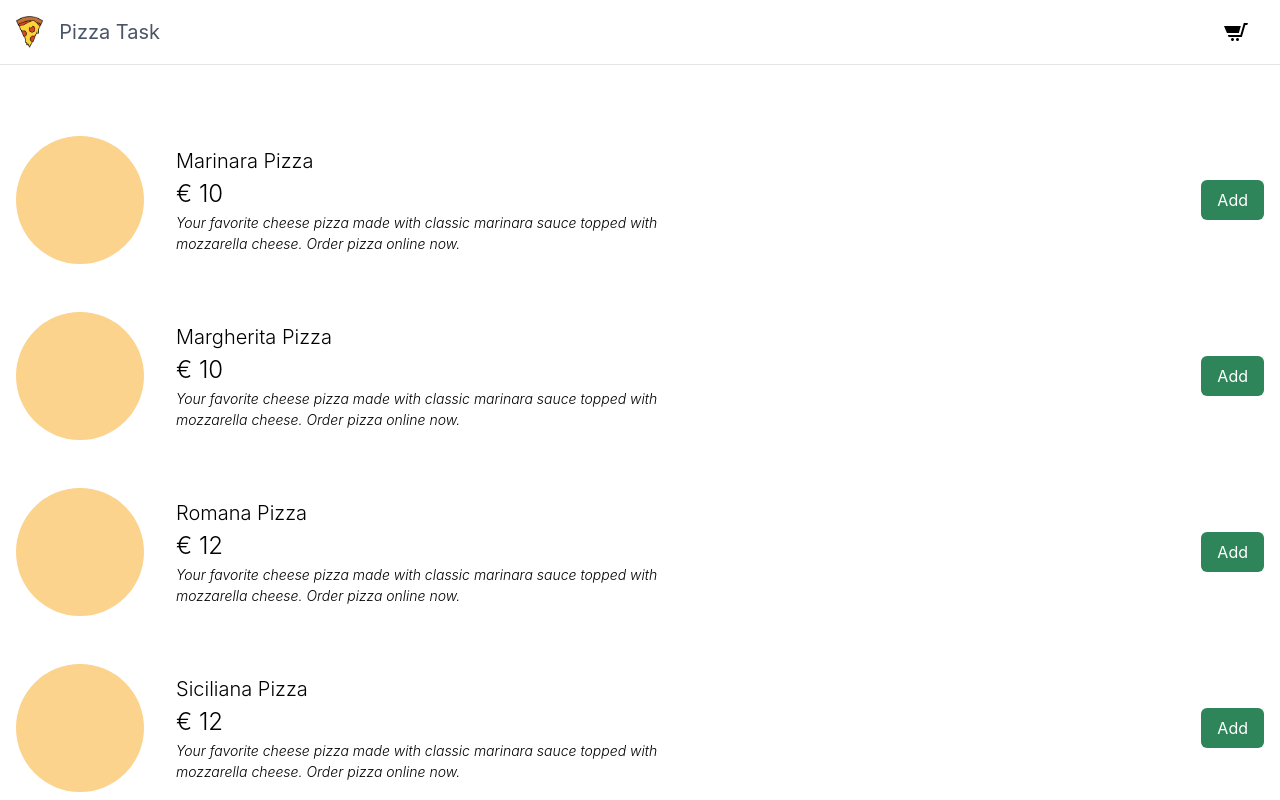
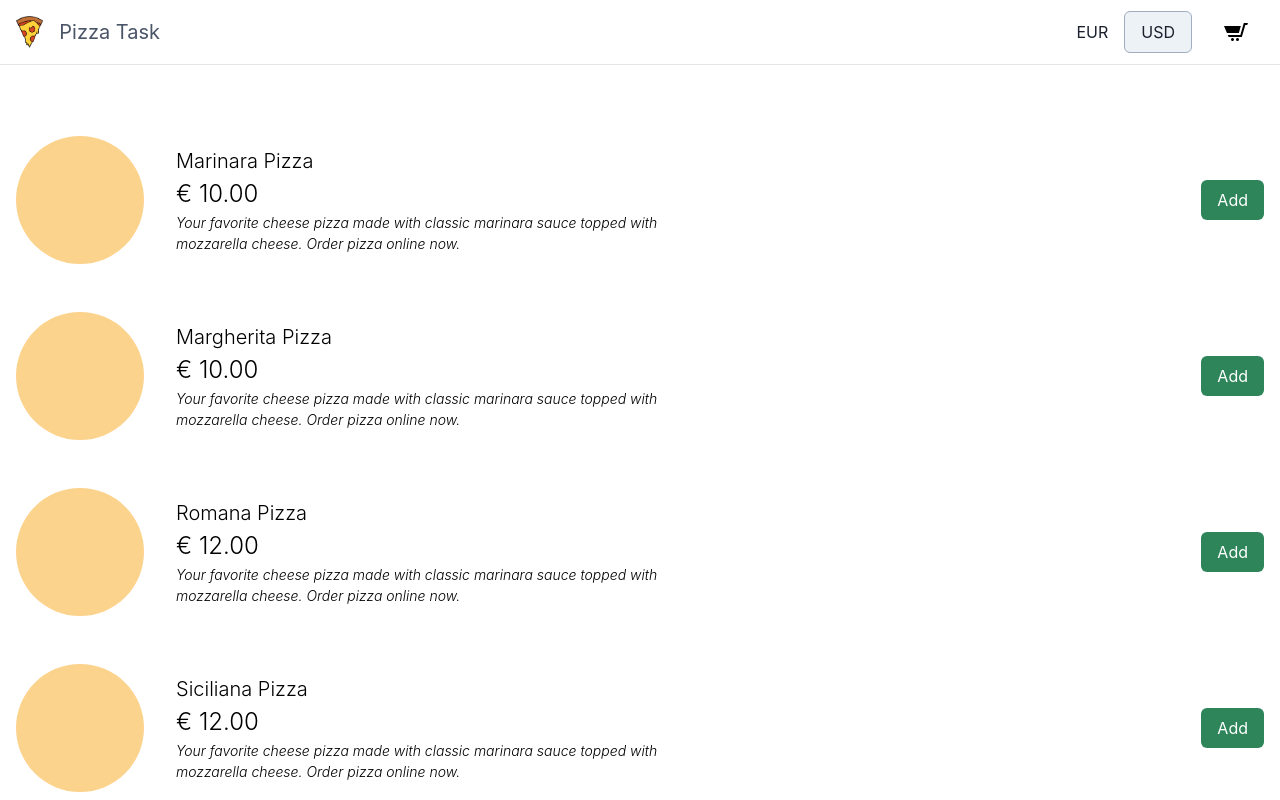
Before and after one commit to josead/the-pizza-task-fe, a React app: page / in a window 1280 px wide. Shown: the top 800 px of the page. Built offline with nearby package versions, Linux system fonts and the light colour scheme.

Commit message:
Added currency change

```diff
--- a/src/App.js
+++ b/src/App.js
@@ -12,10 +12,13 @@ import { PizzaCartProvider } from "./Cart/Cart.context";
 
 // import { menuService } from "./Menu/Menu.service";
 import { menuService } from "./Menu/Menu.service.mock";
+import { CurrencyProvider } from "./Currency/Currency.context";
+import { currencyService } from "./Currency/Currency.service";
 
 function App() {
   return (
     <PizzaCartProvider>
+      <CurrencyProvider service={currencyService}>
         <Router>
           <Nav />
           <Switch>
@@ -32,6 +35,7 @@ function App() {
             </Route>
           </Switch>
         </Router>
+      </CurrencyProvider>
     </PizzaCartProvider>
   );
 }
--- a/src/Checkout/CheckoutPage.component.js
+++ b/src/Checkout/CheckoutPage.component.js
@@ -45,7 +45,7 @@ export const CheckoutPage = ({ service }) => {
           <div className="pb-4">
             {previousAddresses.map((addr) => (
               <Button
-                key={addr.address}
+                key={addr.address + addr.location}
                 className="w-full whitespace-pre-wrap mb-2"
                 onClick={() => {
                   handlePreviousAddress(addr);
--- /dev/null
+++ b/src/Currency/Currency.context.js
@@ -0,0 +1,76 @@
+import React, { createContext, useReducer, useContext, useEffect } from "react";
+
+const CurrencyProviderStateContext = createContext();
+const CurrencyProviderDispatchContext = createContext();
+
+const initial = {
+  from: "EUR",
+  current: "EUR",
+  rates: null,
+  available: ["EUR", "USD"],
+  loading: false,
+};
+
+const CurrencyProvider = ({ children, service }) => {
+  const [currency, dispatch] = useReducer((state, action) => {
+    switch (action.type) {
+      case "changeCurrentCurrency":
+        if (state.from === action.payload)
+          return { ...state, current: action.payload };
+        return { ...state, current: action.payload, loading: !state.rates };
+      case "changeRates":
+        return { ...state, rates: action.payload, loading: false };
+      default:
+        throw new Error();
+    }
+  }, initial);
+
+  useEffect(() => {
+    if (currency.from !== currency.current && !currency.rates) {
+      (async () => {
+        const rates = await service.getCurrencyRates(
+          currency.from,
+          currency.current
+        );
+
+        console.log(rates);
+        // Added EUR: 1 to support current change back in Price
+        dispatch({ type: "changeRates", payload: { ...rates, EUR: 1 } });
+      })();
+    }
+  }, [currency, service, currency.loading]);
+
+  return (
+    <CurrencyProviderDispatchContext.Provider value={dispatch}>
+      <CurrencyProviderStateContext.Provider value={currency}>
+        {children}
+      </CurrencyProviderStateContext.Provider>
+    </CurrencyProviderDispatchContext.Provider>
+  );
+};
+
+function useCurrencyProviderState() {
+  const context = useContext(CurrencyProviderStateContext);
+  if (context === undefined) {
+    throw new Error(
+      "useCurrencyProviderState must be used within CurrencyProvider"
+    );
+  }
+  return context;
+}
+
+function useCurrencyProviderDispatch() {
+  const context = useContext(CurrencyProviderDispatchContext);
+  if (context === undefined) {
+    throw new Error(
+      "useCookiesProviderDispatch must be used within CurrencyProvider"
+    );
+  }
+  return context;
+}
+
+export {
+  CurrencyProvider,
+  useCurrencyProviderState,
+  useCurrencyProviderDispatch,
+};
--- /dev/null
+++ b/src/Currency/Currency.service.js
@@ -0,0 +1,18 @@
+import { BaseService } from "../Shared/Base.service";
+
+class CurrencyService extends BaseService {
+  async getCurrencyRates(from, to) {
+    try {
+      const response = await this.fetch(
+        `https://api.openrates.io/latest?base=${from}&symbols=${to}`
+      );
+      const data = await response.json();
+
+      return data.rates;
+    } catch (e) {
+      this.throw(e);
+    }
+  }
+}
+
+export const currencyService = new CurrencyService();
--- /dev/null
+++ b/src/Currency/CurrencySwitch.component.js
@@ -0,0 +1,33 @@
+import React from "react";
+import { Button } from "../Shared/Button.component";
+
+import {
+  useCurrencyProviderState,
+  useCurrencyProviderDispatch,
+} from "./Currency.context";
+
+export const CurrencySwitch = () => {
+  const { current, available, loading } = useCurrencyProviderState();
+  const dispatch = useCurrencyProviderDispatch();
+
+  return (
+    <div>
+      {available && !loading
+        ? available.map((x, i) => (
+            <Button
+              key={i}
+              noBorder={current === x}
+              noColor={current === x}
+              onClick={() => {
+                if (x === current) return;
+                dispatch({ type: "changeCurrentCurrency", payload: x });
+              }}
+            >
+              {x}
+            </Button>
+          ))
+        : ""}
+      {loading ? "loading" : ""}
+    </div>
+  );
+};
--- a/src/Shared/Nav.component.js
+++ b/src/Shared/Nav.component.js
@@ -6,6 +6,7 @@ import cart from "../assets/cart.svg";
 import { Button } from "./Button.component";
 
 import { usePizzaCartProviderState } from "../Cart/Cart.context";
+import { CurrencySwitch } from "../Currency/CurrencySwitch.component";
 
 export const Nav = withRouter(({ location }) => {
   const cartState = usePizzaCartProviderState();
@@ -32,6 +33,7 @@ export const Nav = withRouter(({ location }) => {
         </Link>
         <div className="flex-grow"></div>
         <div className="flex items-center">
+          <CurrencySwitch></CurrencySwitch>
           <div className={`${location.pathname === "/" ? "hidden" : ""} `}>
             <Link to="/">
               <Button noBorder noColor className="bg-white">
--- a/src/Shared/Price.component.js
+++ b/src/Shared/Price.component.js
@@ -1,15 +1,34 @@
 import React from "react";
+import { useCurrencyProviderState } from "../Currency/Currency.context";
 
 const currencies = {
   EUR: "€",
   USD: "$",
 };
 
+// Price change will only be for visibility
+// The user would still pay in Euros (with the conversion applied by their bank, etc..)
+
 export const Price = ({ value, currency }) => {
+  const currencyState = useCurrencyProviderState();
+
   if (!currency || !value) return <span>€ ?</span>;
-  return (
-    <span>
-      {currencies[currency]} {value}
-    </span>
-  );
+
+  // if (currencyState.loading) return <span>loading</span>;
+
+  if (!currencyState.rates) {
+    return (
+      <span aria-label="money">
+        {currencies[currency]} {value.toFixed(2)}
+      </span>
+    );
+  } else {
+    value = currencyState.rates[currencyState.current] * value;
+
+    return (
+      <span aria-label="money">
+        {currencies[currencyState.current]} {value.toFixed(2)}
+      </span>
+    );
+  }
 };
```
Lines whose indentation alone changed are shown as unchanged.
